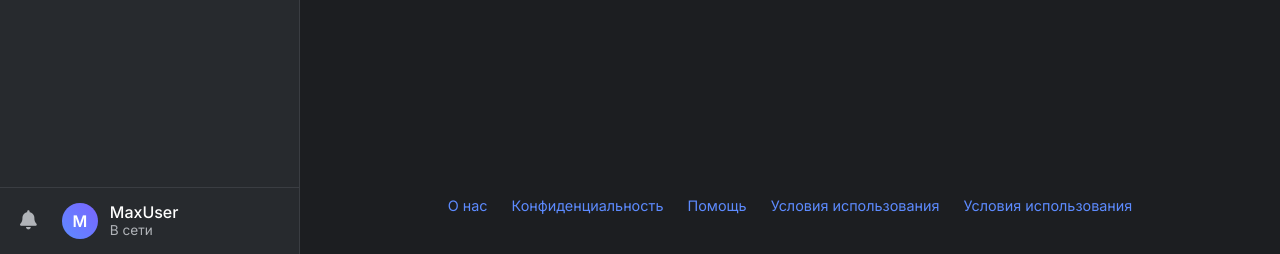
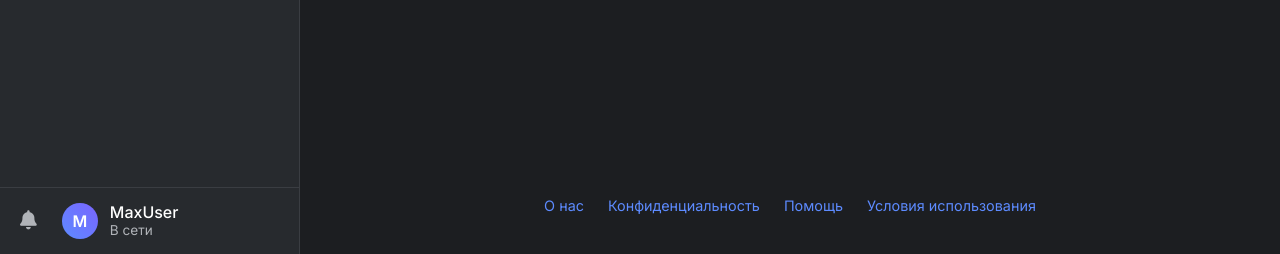
Before and after one commit to max2282013/maxchat-, a Flask app: page / in a window 1280 px wide. Shown: the part 546-800 px from the top of the page. Run offline with Flask 3, Linux system fonts and the light colour scheme.

Commit message:
исправление багов 2

```diff
--- a/templates/index.html
+++ b/templates/index.html
@@ -478,7 +478,6 @@
             <a href="/privacy">Конфиденциальность</a>
             <a href="/help">Помощь</a>
             <a href="/terms">Условия использования</a>
-            <a href="/prof">Условия использования</a>
         </div>
     </div>
 
```
